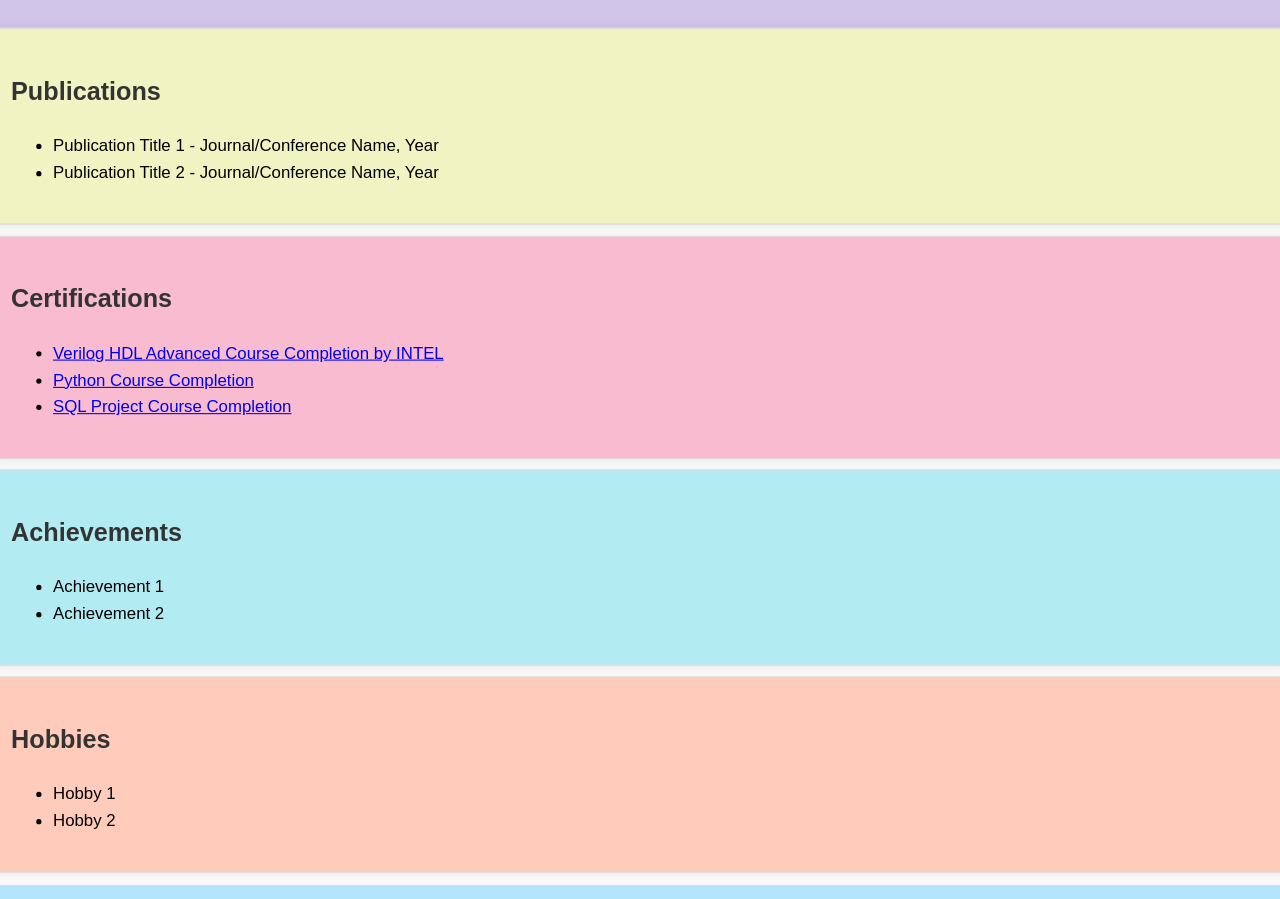
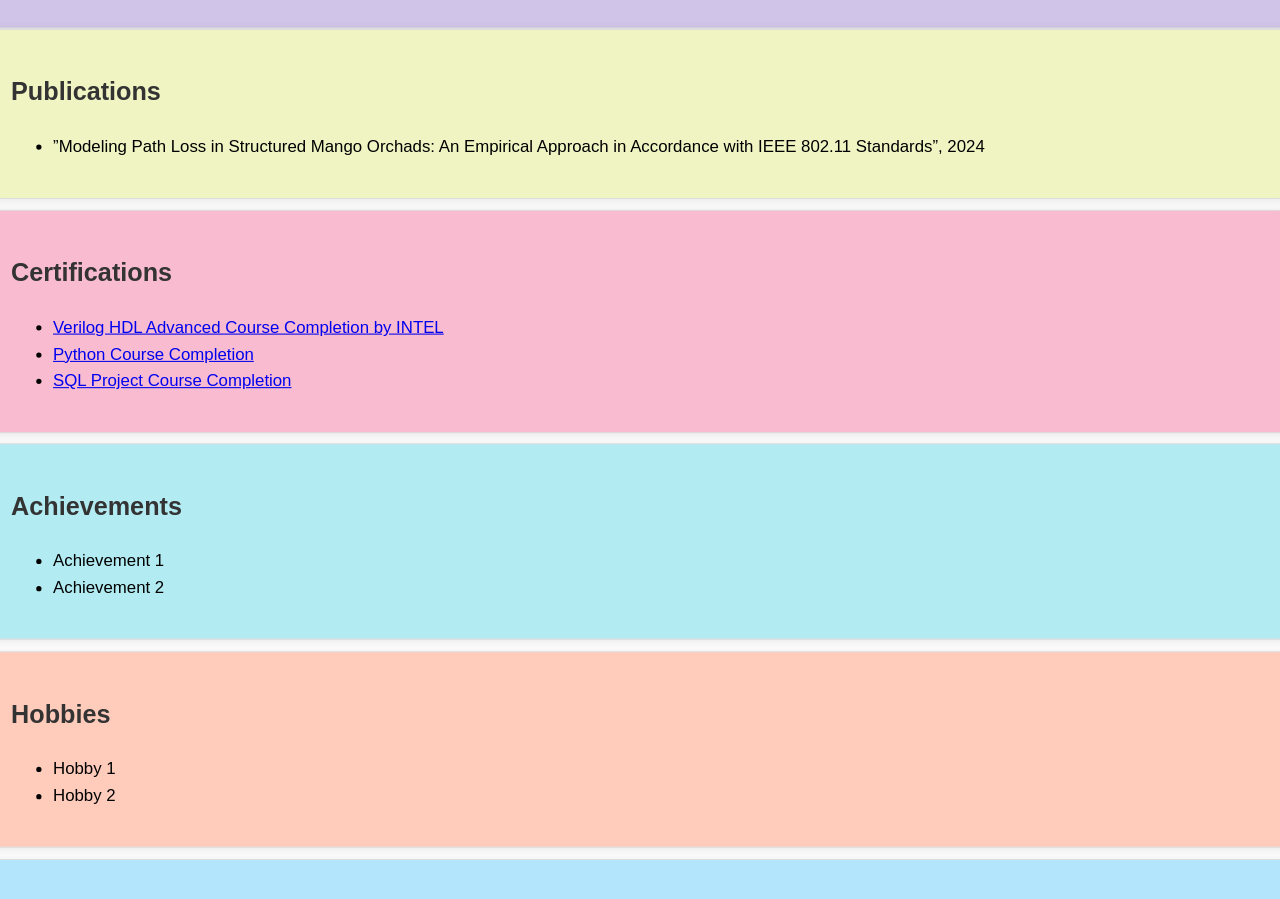
Before and after one commit to saisuryaraj/My-Portfolio, a plain HTML site: page index.html in a window 1280 px wide. Shown: the part 2080-2979 px from the top of the page. Drawn offline with Linux system fonts and the light colour scheme.

```diff
--- a/index.html
+++ b/index.html
@@ -87,8 +87,8 @@
     <section id="publications">
         <h2>Publications</h2>
         <ul>
-            <li>Publication Title 1 - Journal/Conference Name, Year</li>
-            <li>Publication Title 2 - Journal/Conference Name, Year</li>
+            <li> ”Modeling Path Loss in Structured Mango Orchads: An Empirical Approach in
+                Accordance with IEEE 802.11 Standards”, 2024</li>
             <!-- Add more publications as needed -->
         </ul>
     </section>
```
